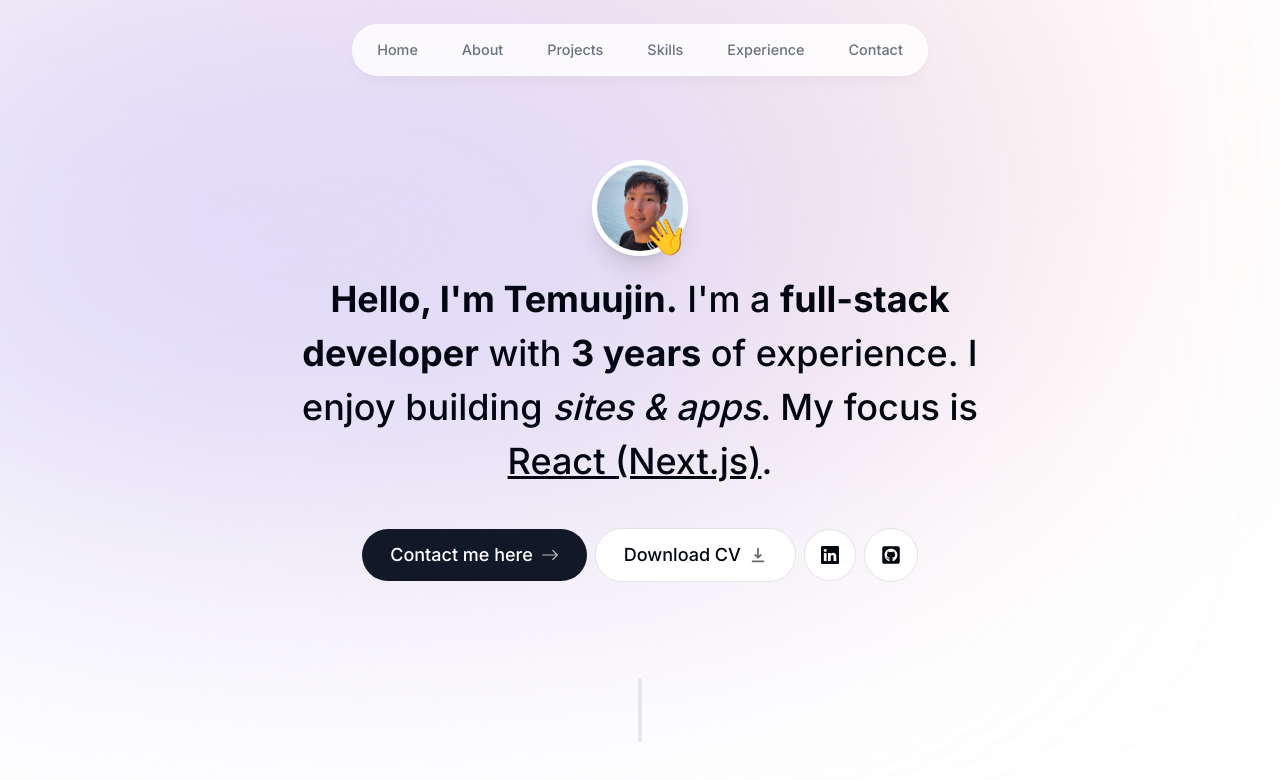
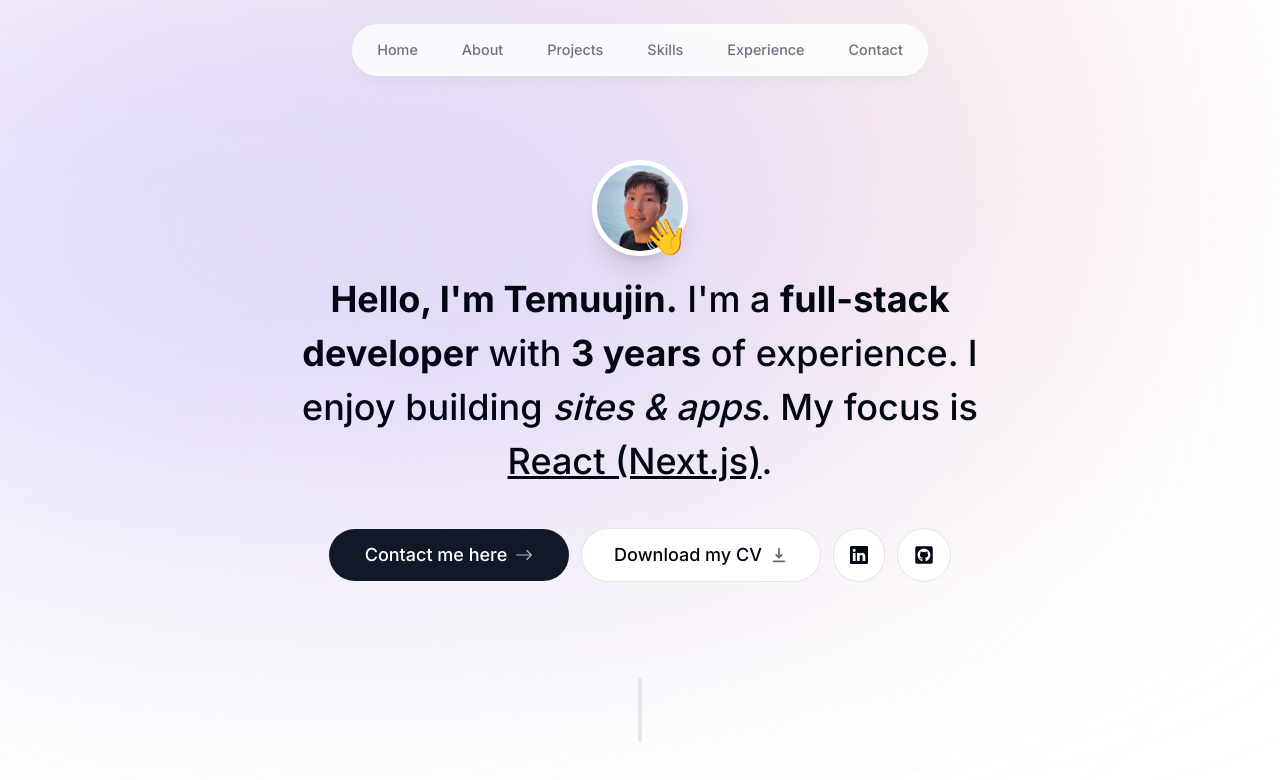
Before and after one commit to temkode/next-portfolio, a Next.js app: page / in a window 1280 px wide. Shown: the top 780 px of the page. Built offline with nearby package versions, Linux system fonts and the light colour scheme.

Commit message:
CTA buttons reorganised

```diff
--- a/components/intro.tsx
+++ b/components/intro.tsx
@@ -58,28 +58,29 @@
       </motion.h1>
 
       <motion.div
-        className="flex flex-col items-center justify-center gap-2 sm:flex-row px-4 text-lg font-medium"
+        className="flex flex-col items-center justify-center gap-3 sm:flex-row px-4 text-lg font-medium"
         initial={{ opacity: 0, y: 100 }}
         animate={{ opacity: 1, y: 0 }}
         transition={{ delay: 0.1 }}
       >
         <Link
           href="#contact"
-          className="group bg-gray-900 text-white px-7 py-3 flex items-center gap-2 rounded-full outline-none focus:scale-110 hover:scale-110 hover:bg-gray-950 active:scale-105 transition"
+          className="group bg-gray-900 text-white px-7 py-3 flex items-center justify-center gap-2 rounded-full outline-none w-60 focus:scale-110 hover:scale-110 hover:bg-gray-950 active:scale-105 transition"
         >
           Contact me here{" "}
-          <BsArrowRight className="opacity-70 group-hover:translate-x-2 transition" />
+          <BsArrowRight className="opacity-70 group-hover:translate-x-1 group-hover:scale-125 transition" />
         </Link>
 
         <a
-          className="group bg-white rounded-full px-7 py-3 flex items-center gap-2 outline-none focus:scale-110 hover:scale-110 active:scale-105 transition cursor-pointer border border-black/10"
+          className="group bg-white rounded-full px-7 py-3 flex items-center justify-center gap-2 outline-none w-60 focus:scale-110 hover:scale-110 active:scale-105 transition cursor-pointer border border-black/10"
           href="/CV.pdf"
           download
         >
-          Download CV{" "}
-          <HiDownload className="opacity-60 group-hover:translate-y-1 transition" />
+          Download my CV{" "}
+          <HiDownload className="opacity-60 group-hover:scale-125 transition" />
         </a>
 
+        <div className="flex gap-3">
           <a
             className="bg-white text-gray-750 rounded-full p-4 flex items-center gap-2 border border-black/10 focus:scale-[1.20] hover:scale-[1.20] hover:text-gray-950 active:scale-[1.15] transition cursor-pointer"
             href="https://linkedin.com"
@@ -95,6 +96,7 @@
           >
             <FaGithubSquare />
           </a>
+        </div>
       </motion.div>
     </section>
   );
```
Lines whose indentation alone changed are shown as unchanged.
